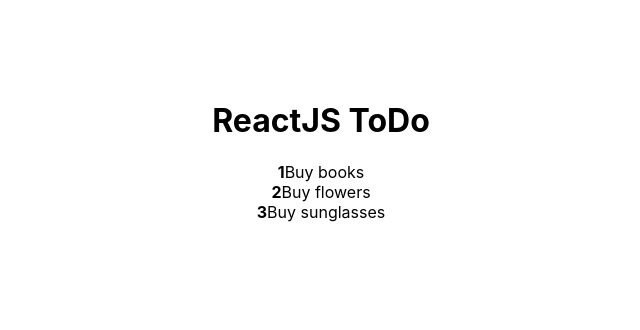
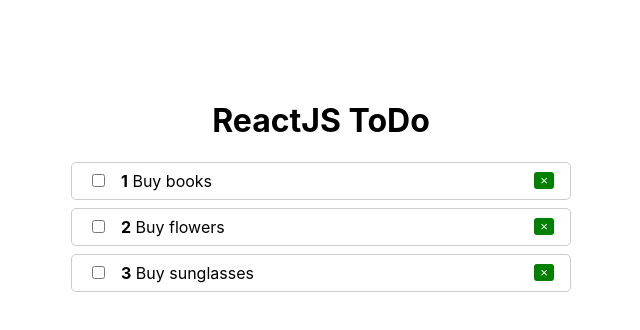
Before and after one commit to tsybulska/planner-reactjs, a React (Create React App) app: page / in a window 1280 px wide. Shown: the top 330 px of the page, without its empty margins (319-959 px from the left). Built offline with nearby package versions, Linux system fonts and the light colour scheme.

Commit message:
Add propTypes, useState, styles

```diff
--- a/src/App.js
+++ b/src/App.js
@@ -1,16 +1,28 @@
+import React from 'react'
 import TodoList from './Todo/TodoList'
 
 function App() {
-    const tasks = [
+    const [tasks, setTasks] = React.useState([
         { id: 1, completed: false, title: 'Buy books' },
         { id: 2, completed: false, title: 'Buy flowers' },
         { id: 3, completed: false, title: 'Buy sunglasses' },
-    ]
+    ])
+
+    function toggleTasks(id) {
+        setTasks(
+            tasks.map(tasks => {
+                if (tasks.id === id) {
+                    tasks.completed = !tasks.completed
+                }
+                return tasks
+            })
+        )
+    }
 
     return (
         <div className="wrapper">
             <h1>ReactJS ToDo</h1>
-            <TodoList tasks={tasks} />
+            <TodoList tasks={tasks} onToggle={toggleTasks} />
         </div>
     );
 }
--- a/src/Todo/TodoItem.js
+++ b/src/Todo/TodoItem.js
@@ -1,8 +1,53 @@
-export default function TodoItem({ tasks, index }) {
+import React from 'react'
+import PropTypes from 'prop-types'
+
+const styles ={
+    li: {
+        display: 'flex',
+        justifyContent: 'space-between',
+        alignItems: 'center',
+        marginBottom: '.5rem',
+        padding: '.5rem 1rem',
+        border: '1px solid #ccc',
+        borderRadius: '5px'
+    },
+    input: {
+        marginRight: '1rem'
+    }
+}
+
+function TodoItem({ tasks, index, onChange }) {
+    const classes = []
+
+    if (tasks.completed) {
+        classes.push('done')
+    }
+
+    console.log(classes)
+
     return (
-        <li>
-            <strong>{index + 1}</strong>
-            {tasks.title}
-            </li>
+        <li style={styles.li}>
+            <span className={classes.join(' ')}>
+                <input
+                    type='checkbox'
+                    checked={tasks.completed}
+                    style={styles.input}
+                    onChange={() => onChange(tasks.id)}
+                />
+                <strong>{index + 1}</strong>
+                &nbsp;
+                {tasks.title}
+            </span>
+
+            <button className='del'>&times;</button>
+        </li>
     )
 }
+
+TodoItem.propTypes = {
+    tasks: PropTypes.object.isRequired,
+    index: PropTypes.number,
+    onChange: PropTypes.func.isRequired
+}
+
+export default TodoItem
--- a/src/Todo/TodoList.js
+++ b/src/Todo/TodoList.js
@@ -1,3 +1,5 @@
+import React from 'react'
+import PropTypes from 'prop-types'
 import TodoItem from './TodoItem'
 
 const styles = {
@@ -8,12 +10,24 @@
     }
 }
 
-export default function TodoList(props) {
+function TodoList(props) {
     return (
         <ul style={styles.ul}>
             {props.tasks.map((tasks, index) => {
-                return <TodoItem tasks={tasks} key={tasks.id} index={index} />
+                return <TodoItem
+                    tasks={tasks}
+                    key={tasks.id}
+                    index={index}
+                    onChange={props.onToggle}
+                />
             })}
         </ul>
     )
 }
+
+TodoList.propTypes = {
+    tasks: PropTypes.arrayOf(PropTypes.object).isRequired,
+    onToggle: PropTypes.func.isRequired
+}
+
+export default TodoList
--- a/src/index.css
+++ b/src/index.css
@@ -13,8 +13,19 @@
 }
 
 .wrapper {
+    width: 500px;
     padding-top: 5rem;
     margin: 0 auto;
-    width: 600px;
     text-align: center;
 }
+
+.del {
+    background: green;
+    border-radius: 3px;
+    border: none;
+    color: #fff;
+}
+
+.done {
+    text-decoration: line-through;
+}
```
Also changed, not shown: 1 other file (tests, documents, lock files or other folders).
